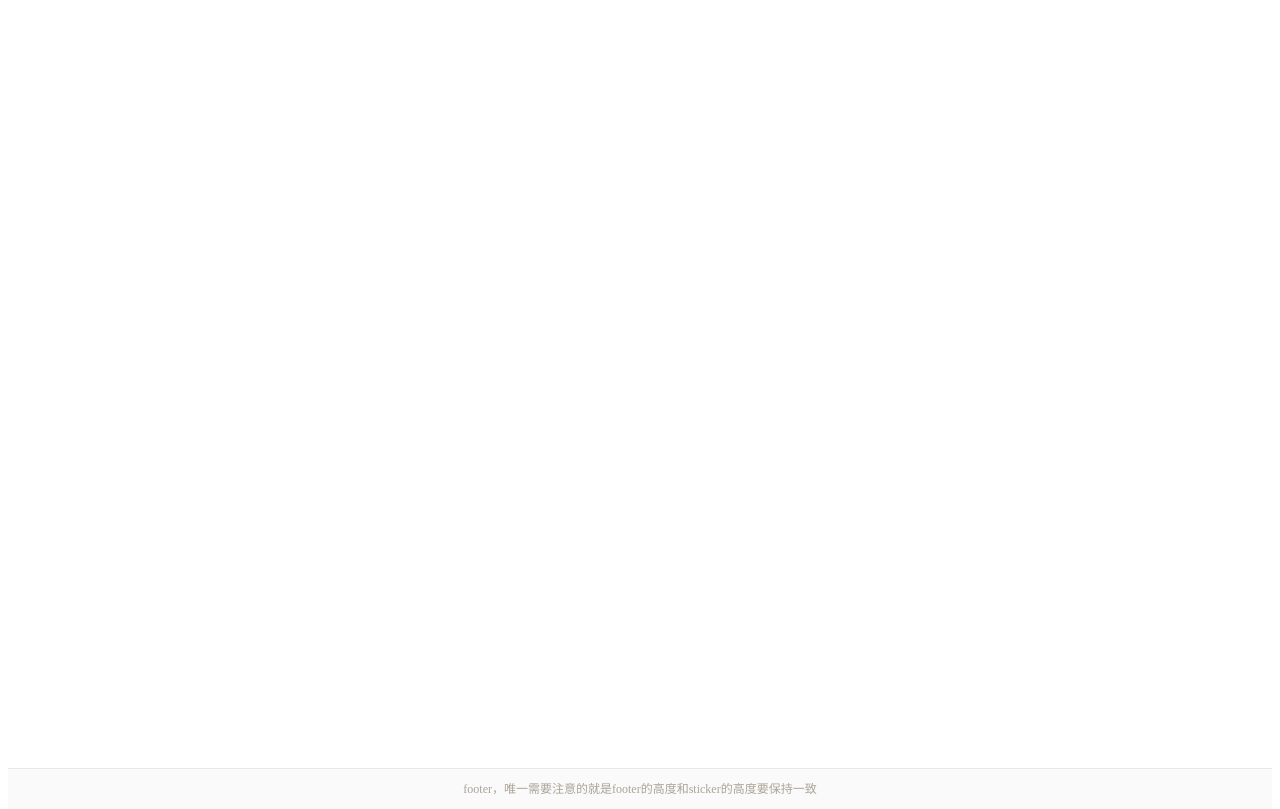
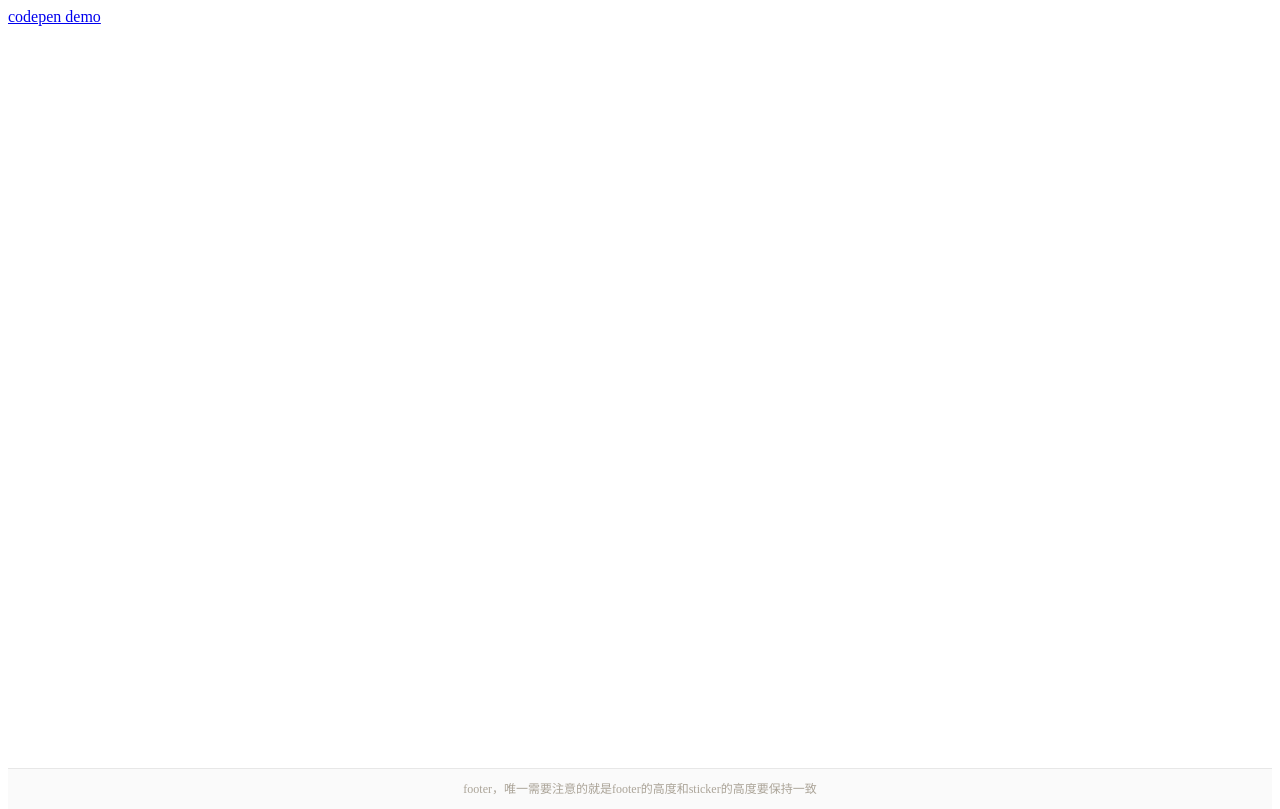
Before and after one commit to spheee/frequently-used-demo, a plain HTML site: page footer-sticker/index.html in a window 1280 px wide. Drawn offline with Linux system fonts and the light colour scheme.

Commit message:
add codepen link

```diff
--- a/footer-sticker/index.html
+++ b/footer-sticker/index.html
@@ -9,6 +9,7 @@
 
 <body>
     <div id="sticker">
+        <a href="http://codepen.io/anon/pen/ZGPmmr">codepen demo</a>
         <div id="stickerCon"></div>
     </div>
     <div id="footer">footer，唯一需要注意的就是footer的高度和sticker的高度要保持一致</div>
```
